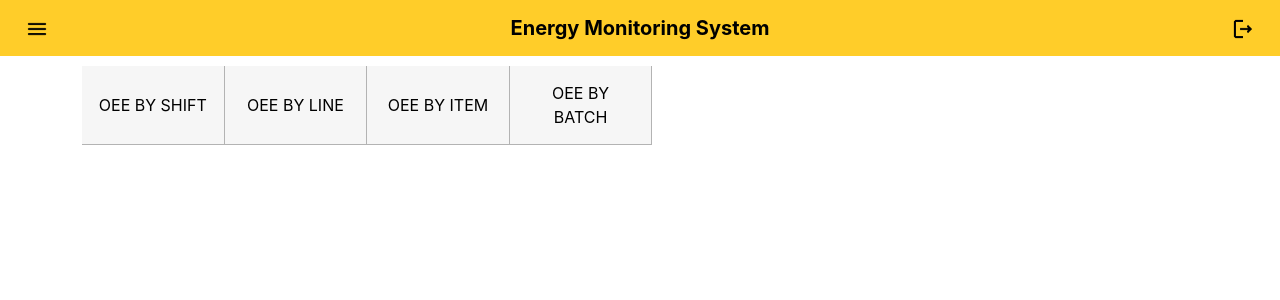
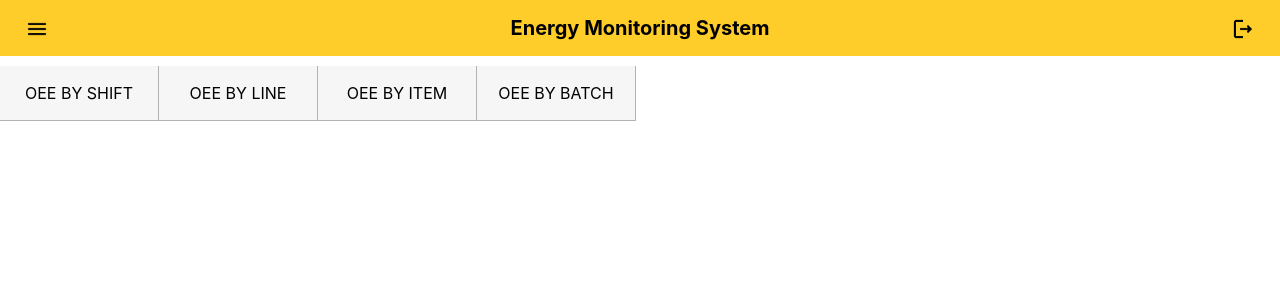
Before and after one commit to diveshwatwani/EMS-OEE, a React (Create React App) app: page /dash/Tabs in a window 1280 px wide. Shown: the top 300 px of the page. Built offline with nearby package versions, Linux system fonts and the light colour scheme; a web font is replaced by a local one; what react-fusioncharts would draw is missing.

Commit message:
small changes

```diff
--- a/src/components/Tabs.css
+++ b/src/components/Tabs.css
@@ -16,7 +16,7 @@
   }
 
 
-.container {
+.cusContainer {
     padding-bottom: 40px;
 
 /* Add padding to the top */
--- a/src/components/Tabs.js
+++ b/src/components/Tabs.js
@@ -17,7 +17,7 @@ function Tabs(value) {
   };
 
   return (
-    <div className="container">
+    <div className="cusContainer">
       <div className="bloc-tabs">
         <button
           className={toggleState === 1 ? "tabs active-tabs" : "tabs"}
```
